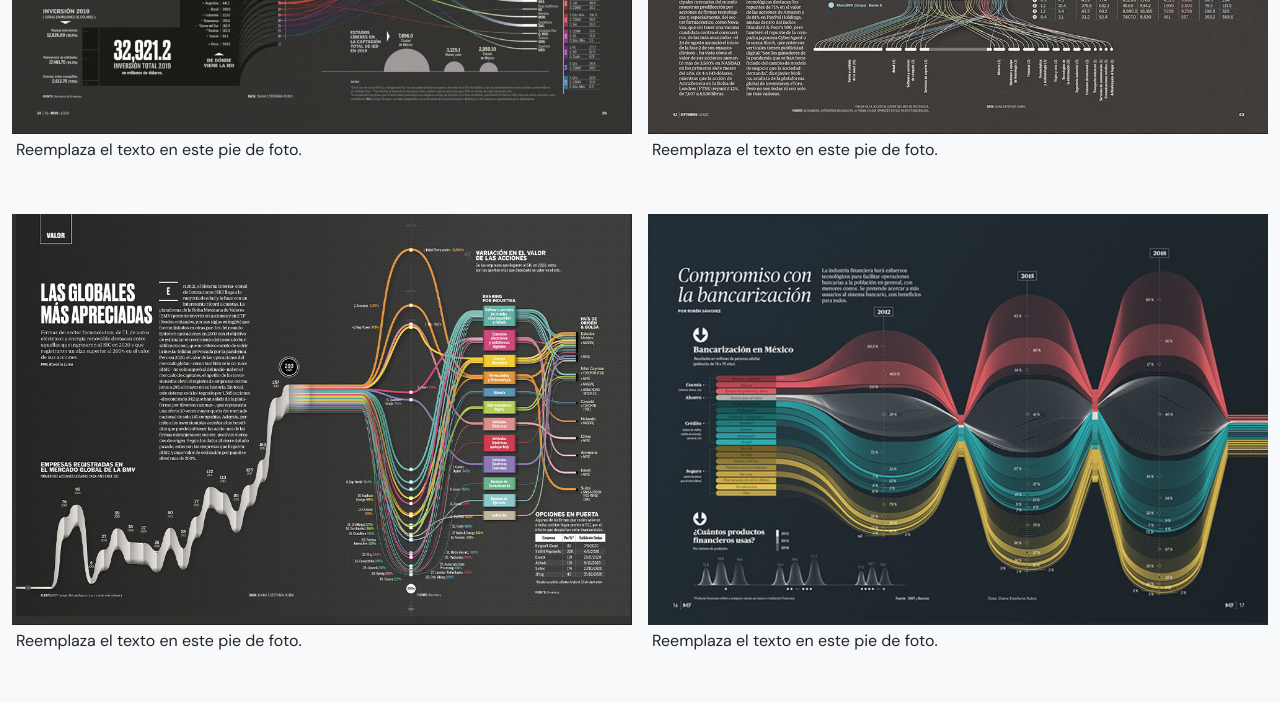
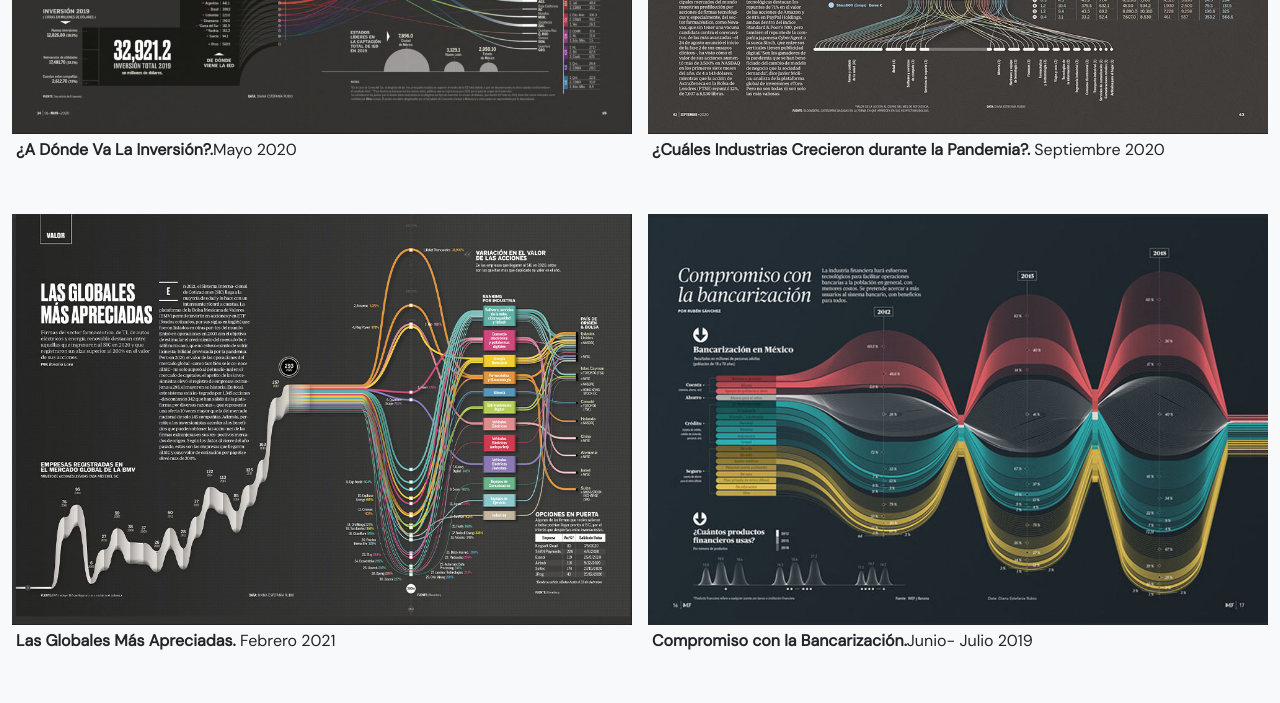
Before and after one commit to Fcaguep/info-digital-02, a plain HTML site: page index.html in a window 1280 px wide. Shown: the part 760-1463 px from the top of the page. Drawn offline with nearby package versions, Linux system fonts and the light colour scheme.

Commit message:
Add files via upload

```diff
--- a/index.html
+++ b/index.html
@@ -38,22 +38,22 @@
                 <!--primera imagen-->
                 <figure class="col-12 col-sm-6">
                     <img loading="lazy" src="img/1.jpg" class="img-fluid" alt="describe lo que se ve en la imagen" />
-                    <figcaption class="p-1 mb-3">Reemplaza el texto en este pie de foto.</figcaption>
+                    <figcaption class="p-1 mb-3"><strong>¿A Dónde Va La Inversión?.</strong>Mayo 2020</figcaption>
                 </figure>
                 <!--segunda imagen-->
                 <figure class="col-12 col-sm-6">
                     <img loading="lazy" src="img/2.jpg" class="img-fluid" alt="describe lo que se ve en la imagen"/>
-                    <figcaption class="p-1 mb-3">Reemplaza el texto en este pie de foto.</figcaption>
+                    <figcaption class="p-1 mb-3"><strong>¿Cuáles Industrias Crecieron durante la Pandemia?.</strong> Septiembre 2020</figcaption>
                 </figure>
                 <!--tercera imagen-->
                 <figure class="col-12 col-sm-6">
                     <img loading="lazy" src="img/3.jpg" class="img-fluid" alt="describe lo que se ve en la imagen"/>
-                    <figcaption class="p-1 mb-3">Reemplaza el texto en este pie de foto.</figcaption>
+                    <figcaption class="p-1 mb-3"><strong>Las Globales Más Apreciadas.</strong> Febrero 2021</figcaption>
                 </figure>
                  <!--cuarta imagen-->
                 <figure class="col-12 col-sm-6">
                     <img loading="lazy" src="img/4.jpg" class="img-fluid" alt="describe lo que se ve en la imagen"/>
-                    <figcaption class="p-1 mb-3">Reemplaza el texto en este pie de foto.</figcaption>
+                    <figcaption class="p-1 mb-3"><strong>Compromiso con la Bancarización.</strong>Junio- Julio 2019</figcaption>
                 </figure>
                 <!--quinta imagen-->
                 <figure class="col-12 col-sm-6">
```
